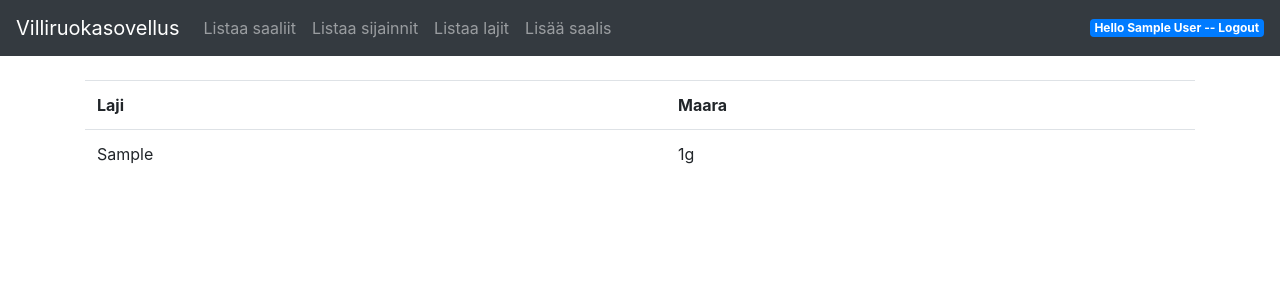
After one commit to tumajote/Villiruokasovellus, a Flask app: page /laji in a window 1280 px wide. The commit adds this page. Shown: the top 300 px of the page. Run offline with Flask 2, Linux system fonts and the light colour scheme; a user stored in the database is signed in; tables that the repository leaves empty hold one stand-in row (values such as "Sample post"); some libraries are stand-ins or nearby versions.

Commit message:
Lisätty viewt ja yhteenvetokyselyt lajeille ja sijainneille

```diff
--- a/application/laji/models.py
+++ b/application/laji/models.py
@@ -23,3 +23,19 @@ class Laji(db.Model):
             return laji.id
 
         return res.id
+
+    @staticmethod
+    def find_maarat_lajeittain_by_user_id(userId):
+        stmt = text(
+            "SELECT Laji.nimi, SUM(Saalis.maara) AS maara "
+            "FROM Laji "
+            "LEFT JOIN Saalis ON Laji.id = Saalis.laji_id "
+            "JOIN Account ON Saalis.account_id = account.id "
+            "WHERE Account.id = :id "
+            "GROUP BY Laji.nimi "
+            "ORDER BY maara DESC;").params(
+            id=userId)
+
+        res = db.engine.execute(stmt)
+
+        return res
--- a/application/laji/views.py
+++ b/application/laji/views.py
@@ -0,0 +1,14 @@
+from flask import render_template, request, redirect, url_for
+from flask_login import login_required, current_user, login_manager
+from application import app, db
+from application.laji.models import Laji
+from application.saalis.forms import SearchSaalisForm, CreateSaalisForm
+from application.saalis.models import Saalis
+from application.sijainti.models import Sijainti
+
+
+
+@app.route("/laji")
+@login_required
+def laji_index():
+    return render_template("laji/list.html", lajit=Laji.find_maarat_lajeittain_by_user_id(current_user.id))
--- /dev/null
+++ b/application/templates/laji/list.html
@@ -0,0 +1,17 @@
+{% extends "layout.html" %}
+
+
+{% block body %}
+    <table class="table">
+        <tr>
+            <th>Laji</th>
+            <th>Maara</th>
+        </tr>
+        {% for laji in lajit %}
+            <tr>
+                <td>{{ laji.nimi }}</td>
+                <td>{{ laji.maara }}g</td>
+            </tr>
+        {% endfor %}
+    </table>
+{% endblock %}sijaintisijainti
--- a/application/templates/layout.html
+++ b/application/templates/layout.html
@@ -31,6 +31,16 @@
                     <a class="nav-link" href="{{ url_for('saalis_public_index') }} ">Listaa saaliit</a>
                 {% endif %}
             </li>
+            {% if current_user.is_authenticated %}
+                <li class="nav-item">
+                    <a class="nav-link" href="{{ url_for('sijainti_index') }} ">Listaa sijainnit</a>
+                </li>
+            {% endif %}
+            {% if current_user.is_authenticated %}
+                <li class="nav-item">
+                    <a class="nav-link" href="{{ url_for('laji_index') }} ">Listaa lajit</a>
+                </li>
+            {% endif %}
             {% if current_user.is_authenticated %}
                 <li class="nav-item">
                     <a class="nav-link" href="{{ url_for('saalis_form') }} ">Lisää saalis</a>
--- a/application/templates/saalis/list.html
+++ b/application/templates/saalis/list.html
@@ -33,7 +33,7 @@
                 <td>{{ saalis.nimi }}</td>
                 <td>{{ saalis.alue }}</td>
                 <td>{{ saalis.paivamaara }}</td>
-                <td>{{ saalis.maara }}</td>
+                <td>{{ saalis.maara }}g</td>
                 <td>{{ saalis.koordinaatit }}</td>
                 {% if saalis.julkinen %}
                     <td>Kyllä</td>
--- a/application/templates/saalis/public.html
+++ b/application/templates/saalis/public.html
@@ -17,7 +17,7 @@
                 <td>{{ saalis.nimi }}</td>
                 <td>{{ saalis.alue }}</td>
                 <td>{{ saalis.paivamaara }}</td>
-                <td>{{ saalis.maara }}</td>
+                <td>{{ saalis.maara }}g</td>
                 <td>{{ saalis.koordinaatit }}</td>
             </tr>
         {% endfor %}
```
Also changed, not shown: application/__init__.py (+12 -1 lines), application/sijainti/models.py (+16 -0 lines), application/sijainti/views.py (+14 -0 lines), application/templates/sijainti/list.html (added, +17 -0 lines), documentation/Tietokantakaavio.png.
